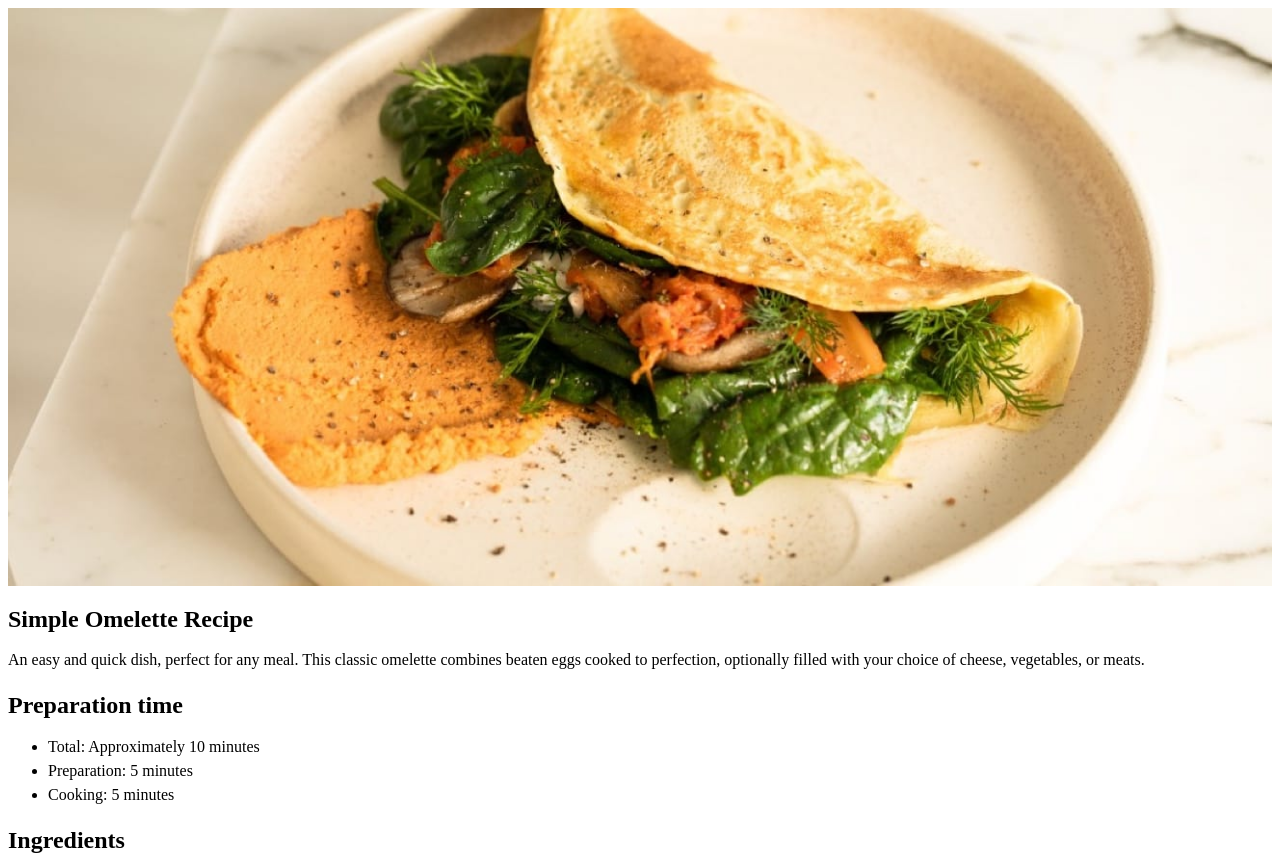
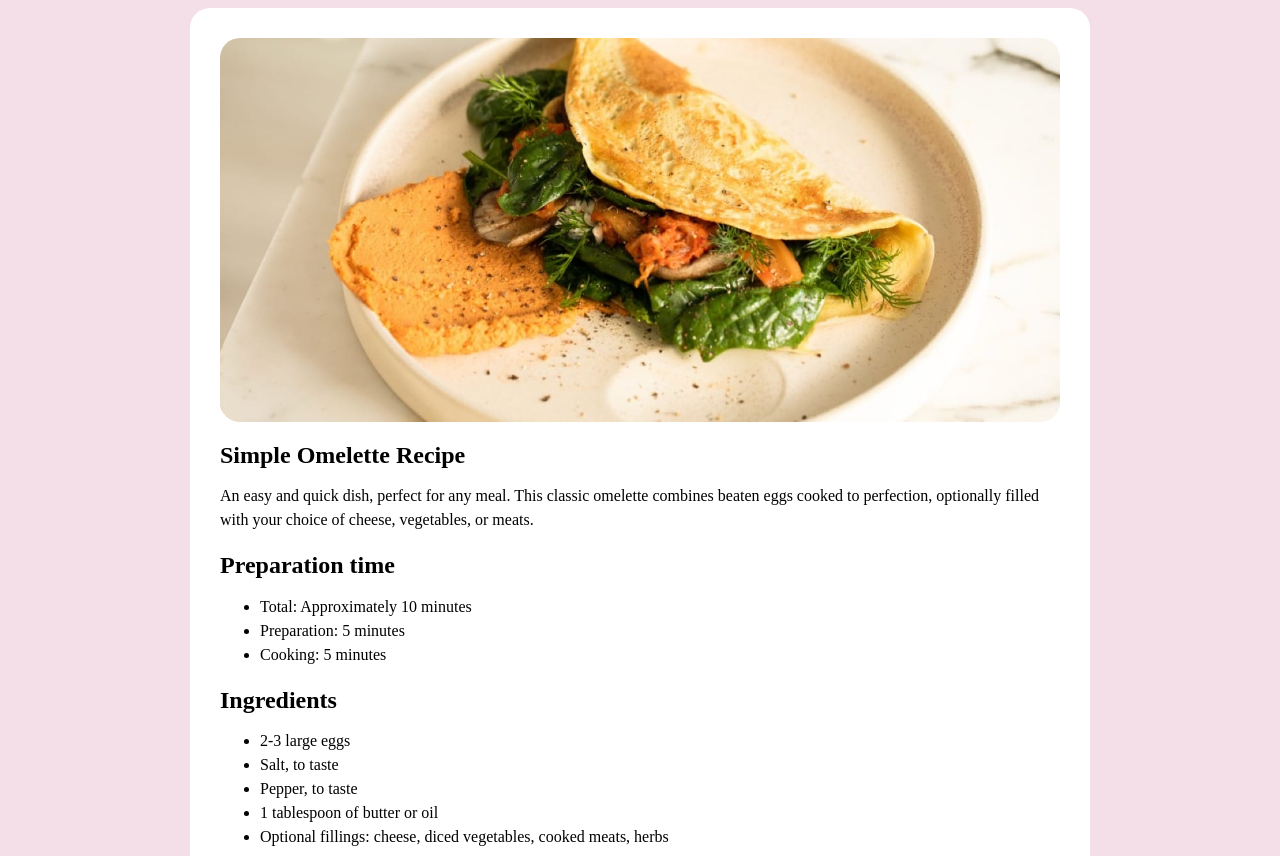
Before and after one commit to djlaw90/recipe-page, a plain HTML site: page index.html in a window 1280 px wide. Shown: the top 856 px of the page. Drawn offline with Linux system fonts and the light colour scheme.

Commit message:
basic styling in place

```diff
--- a/index.html
+++ b/index.html
@@ -13,9 +13,10 @@
 
 </head>
 <body>
+  <div class="container">
     <main>
       <header>
-      <img src="./assets/images/image-omelette.jpeg" alt="Image of a tasty omelette with hummus, spinach, and tomato.">
+        <img class="recipe-pic" src="./assets/images/image-omelette.jpeg" alt="Image of a tasty omelette with hummus, spinach, and tomato.">
       </header>
       <section class="recipe-title">
         <h1>Simple Omelette Recipe</h1>
@@ -82,13 +83,12 @@
         </table>
       </section>
     </main>
-
-
-
-
+  </div>
+</body>
+<footer>
   <div class="attribution">
     Challenge by <a href="https://www.frontendmentor.io?ref=challenge" target="_blank">Frontend Mentor</a>.
-    Coded by <a href="#">Your Name Here</a>.
+    Coded by <a href="https://www.dustylawless.com">Dusty Lawless</a>.
   </div>
-</body>
+</footer>
 </html>
--- a/styles.css
+++ b/styles.css
@@ -1,4 +1,22 @@
 
+html {
+    width: 100%;
+    background-color: hsla(334, 52%, 87%, 0.653);
+    height: 100vh;
+}
+
+.container {
+    flex: 1;
+    width: 900px;
+    margin: 0 auto;
+    background-color: white;
+    border-radius: 20px;
+    padding: 30px;
+}
+
+.recipe-pic {
+    border-radius: 20px;
+}
 
 table {
     width: 50%;
@@ -25,5 +43,5 @@ table {
     background-color: #f1f1f1;
   }
 
-  .attribution { font-size: 11px; text-align: center; }
+.attribution { font-size: 11px; text-align: center; }
 .attribution a { color: hsl(228, 45%, 44%); }
```
Lines whose indentation alone changed are shown as unchanged.
